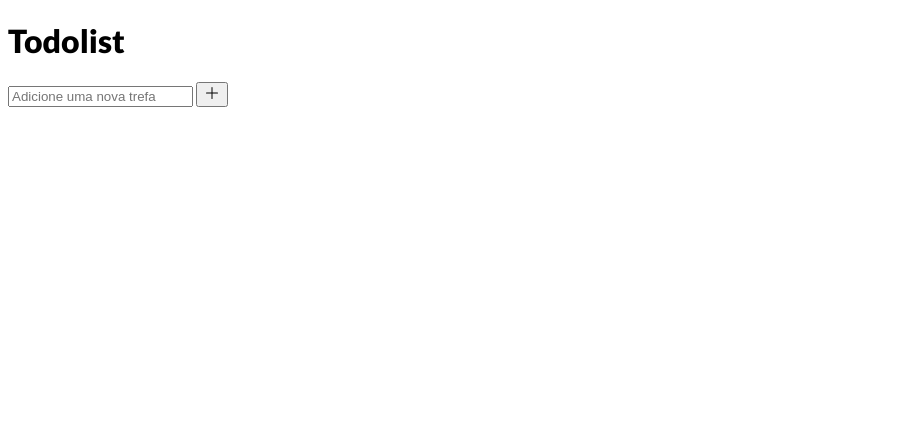
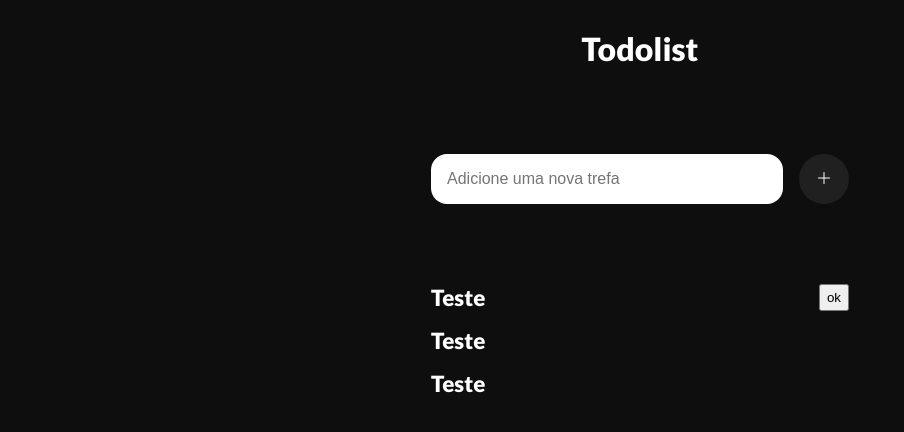
Before and after one commit to Renan-Maestre/To-do-list, a plain HTML site: page index.html in a window 1280 px wide. Shown: the whole page, without its empty margins (0-904 px from the left). Drawn offline with Linux system fonts and the light colour scheme.

Commit message:
att 29/03

```diff
--- a/index.html
+++ b/index.html
@@ -3,7 +3,7 @@
 <head>
     <meta charset="UTF-8">
     <meta name="viewport" content="width=device-width, initial-scale=1.0">
-    <title>To do list</title>
+    <title>to-do-list</title>
     <link rel="stylesheet" href="style.css">
     <link rel="stylesheet" href="./assets/fonts/font.css">
 </head>
@@ -17,7 +17,7 @@
         <div class="content--add--iten">
             <!--imput , botão : adicionar tarefas -->
             <input type="text" id="input--new--tarefa" placeholder="Adicione uma nova trefa">
-            <button id="btn--new--tarefa">
+            <button onclick="novatarefa()" id="btn--new--tarefa">
                 <svg xmlns="http://www.w3.org/2000/svg" width="16" height="16" fill="currentColor" class="bi bi-plus-lg" viewBox="0 0 16 16">
                     <path fill-rule="evenodd" d="M8 2a.5.5 0 0 1 .5.5v5h5a.5.5 0 0 1 0 1h-5v5a.5.5 0 0 1-1 0v-5h-5a.5.5 0 0 1 0-1h5v-5A.5.5 0 0 1 8 2"/>
                 </svg>
@@ -26,7 +26,12 @@
 
         <div class="content--boby">
             <!--lista-->
-            <ul id="to-do-list"></ul>
+            <ul id="to-do-list">
+                <li>teste <button>ok</button></li>
+                <li>teste</li>
+                <li>teste</li>
+            </ul>
+
         </div>
 
     </div>
--- a/script.js
+++ b/script.js
@@ -0,0 +1,17 @@
+const localStoragekey = 'to-do-list'
+
+function novatarefa(){
+    let input = document.getElementById('input--new--tarefa')
+    //validadção
+    if(!input.value)
+    {
+        alert('Digite algo para inserir a sua lista!')
+    }
+    //else if()
+    else
+    {
+        //adicionando em LocalStorege
+        let values =  JSON.parse(localStorage.getItem)
+    }
+
+}
--- a/style.css
+++ b/style.css
@@ -1,3 +1,84 @@
+:root{
+    --color-dark: rgb(14, 14, 14);
+    --color-dark2: rgb(32, 32, 32);
+    --color-dark3: rgb(22, 22, 22);
+    --color-white: #fff;
+    --color-green: rgb(103, 195, 80);
+    --color-green2: rgb(51, 149, 26);
+    --color-red: rgb(184, 40, 35);
+    --color-red2: rgb(146, 22, 17);
+}
+
+
 body{
     font-family: 'Lato';
+    background-color: var(--color-dark);
+    color: var(--color-white);
+    display: flex;
+    flex-direction: column;
+    align-items: center;
+    gap: 4rem;
+
 }
+
+.content{
+    display: flex;
+    flex-direction: column;
+    gap: 4rem;
+
+}
+
+.content--add--iten{
+    display: flex;
+    align-items: center;
+    gap: 1rem;
+    flex-wrap: wrap;
+}
+
+#input--new--tarefa,
+#btn--new--tarefa{
+    border: none;
+    font-size: 1rem;
+    outline: none;
+    padding: 1rem;
+
+}
+
+#input--new--tarefa{
+    width: 20rem;
+    border-radius: 1rem;
+
+}
+
+#btn--new--tarefa{
+    background-color: var(--color-dark2);
+    color: (var(--color-white));
+    border-radius: 50px;
+    width: 50px;
+    height: 50px;
+    cursor: pointer;
+    transition: .4s;
+}
+
+#btn--new--tarefa:hover{
+    background-color: var(--color-dark3);
+}
+
+#to-do-list{
+    display: flex;
+    flex-direction: column;
+    gap: 1rem;
+    padding: 0;
+
+
+}
+
+#to-do-list li{
+    list-style-type: none;
+    font-size: 1.4rem;
+    text-transform: capitalize;
+    display: flex;
+    justify-content: space-between;
+
+
+}
```
